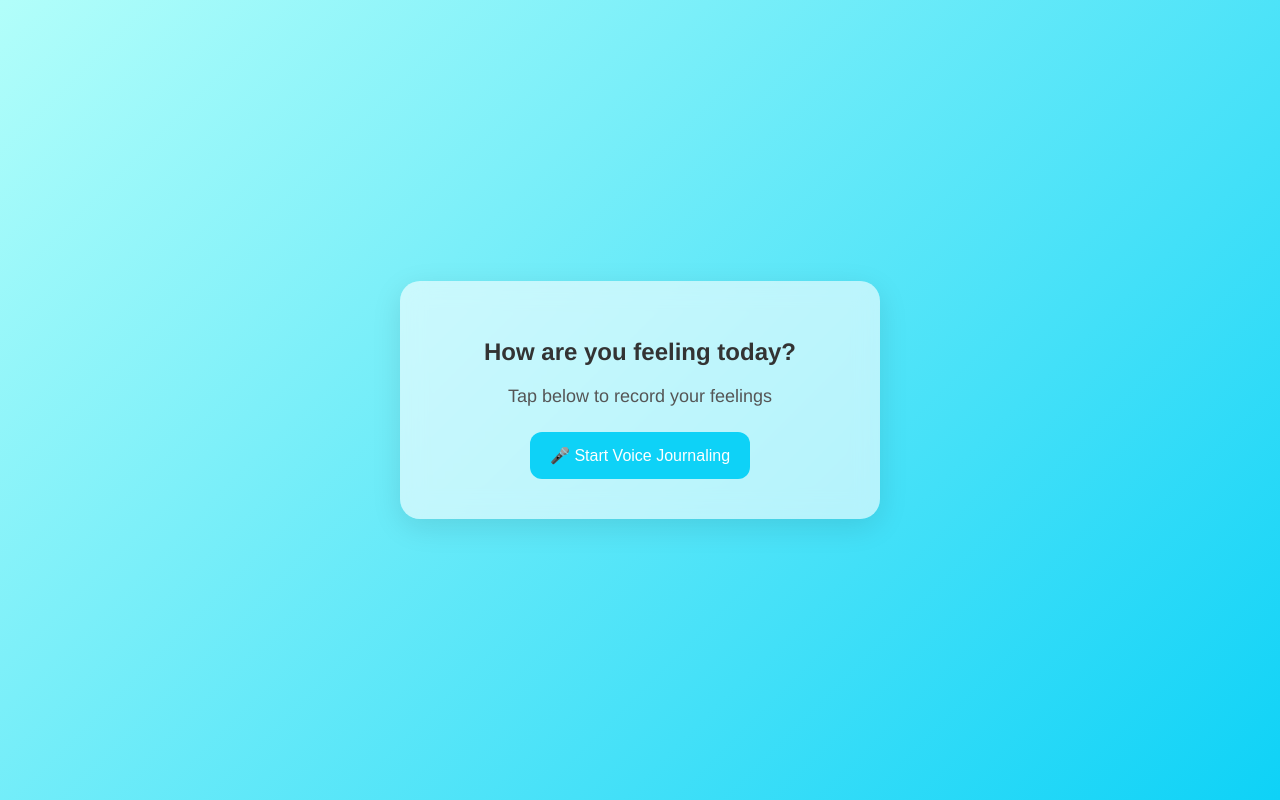
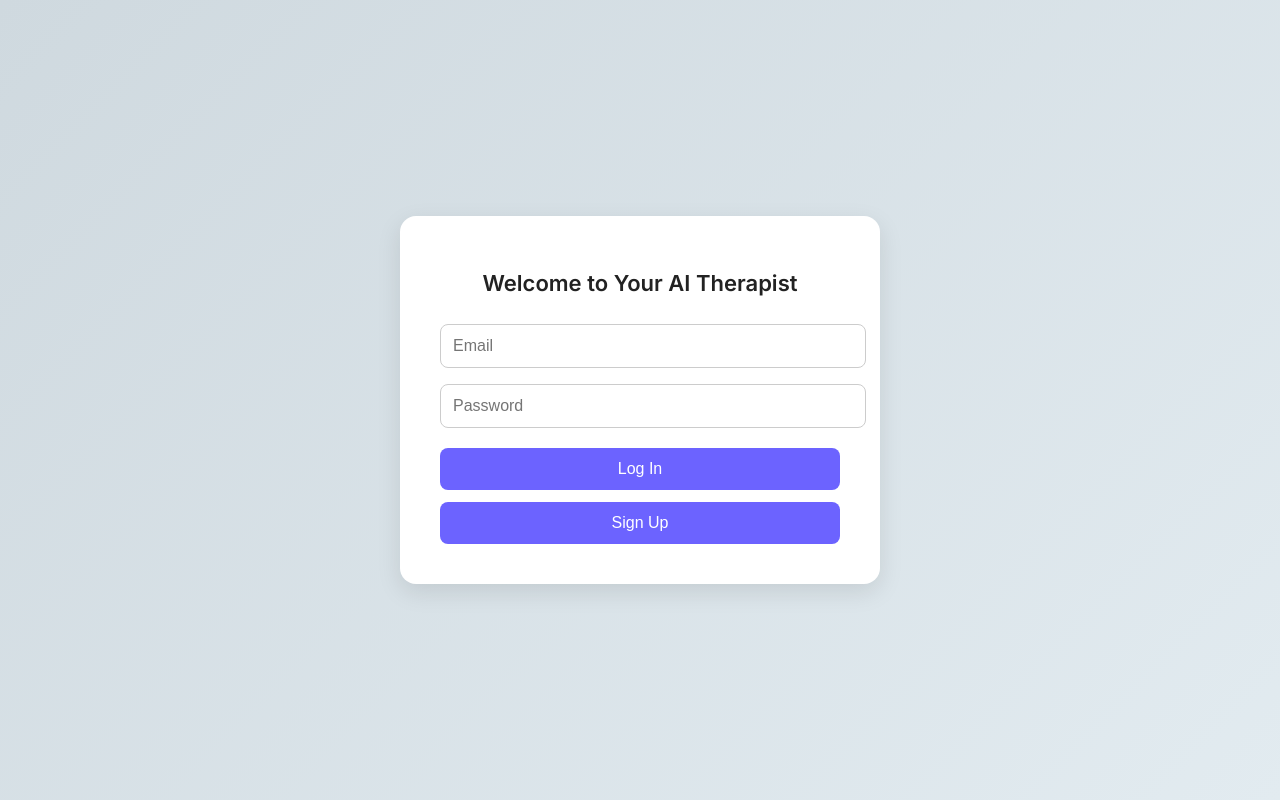
Before and after one commit to Fxmeet02/ai-therapist-frontend, a plain HTML site: page index.html in a window 1280 px wide. Drawn offline with Linux system fonts and the light colour scheme.

Commit message:
Update index.html

```diff
--- a/index.html
+++ b/index.html
@@ -4,6 +4,7 @@
 <meta charset="UTF-8" />
 <meta name="viewport" content="width=device-width, initial-scale=1.0" />
 <title>AI Therapist Companion</title>
+<link href="https://fonts.googleapis.com/css2?family=Inter:wght@400;600&display=swap" rel="stylesheet">
 <style>
   body {
     margin: 0;
@@ -12,44 +13,47 @@
     display: flex;
     justify-content: center;
     align-items: center;
-    background: linear-gradient(135deg, #b2fefa, #0ed2f7);
-    font-family: 'Helvetica Neue', sans-serif;
+    background: linear-gradient(135deg, #cfd9df, #e2ebf0);
+    font-family: 'Inter', sans-serif;
     transition: background 0.5s ease;
   }
-  .calm-container {
-    background: rgba(255, 255, 255, 0.6);
-    backdrop-filter: blur(12px);
-    border-radius: 20px;
+  .auth-container {
+    background: white;
+    border-radius: 16px;
     padding: 40px;
+    width: 90%;
     max-width: 400px;
-    width: 90%;
+    box-shadow: 0 8px 24px rgba(0,0,0,0.1);
     text-align: center;
-    box-shadow: 0 8px 30px rgba(0, 0, 0, 0.1);
-    animation: fadeIn 1s ease;
+    animation: fadeIn 0.8s ease;
   }
   h1 {
-    font-size: 24px;
-    color: #333;
+    font-size: 22px;
     margin-bottom: 20px;
+    color: #222;
   }
-  #mood {
-    font-size: 18px;
-    color: #555;
-    margin: 15px 0;
+  input {
+    width: 100%;
+    padding: 12px;
+    margin: 8px 0;
+    border: 1px solid #ccc;
+    border-radius: 8px;
+    font-size: 16px;
   }
   button {
-    background: #0ed2f7;
+    width: 100%;
+    background: #6c63ff;
+    color: white;
     border: none;
-    color: white;
-    padding: 14px 20px;
+    padding: 12px;
+    border-radius: 8px;
     font-size: 16px;
-    border-radius: 12px;
     cursor: pointer;
+    margin-top: 12px;
     transition: background 0.3s ease;
-    margin-top: 10px;
   }
   button:hover {
-    background: #0bb3cf;
+    background: #574fd6;
   }
   @keyframes fadeIn {
     from { opacity: 0; transform: translateY(10px); }
@@ -58,43 +62,25 @@
 </style>
 </head>
 <body>
-<div class="calm-container">
-  <h1>How are you feeling today?</h1>
-  <p id="mood">Tap below to record your feelings</p>
-  <button onclick="startVoiceSession()">🎤 Start Voice Journaling</button>
+<div class="auth-container">
+  <h1>Welcome to Your AI Therapist</h1>
+  <input type="email" id="email" placeholder="Email">
+  <input type="password" id="password" placeholder="Password">
+  <button onclick="login()">Log In</button>
+  <button onclick="signup()">Sign Up</button>
 </div>
 <script>
-let recognition;
-if ('webkitSpeechRecognition' in window) {
-  recognition = new webkitSpeechRecognition();
-  recognition.lang = 'en-US';
-  recognition.continuous = false;
-  recognition.interimResults = false;
-
-  recognition.onresult = function(event) {
-    const transcript = event.results[0][0].transcript;
-    document.getElementById('mood').innerText = `You said: "${transcript}"`;
-    if (transcript.toLowerCase().includes('happy')) {
-      document.body.style.background = 'linear-gradient(135deg, #fddb92, #d1fdff)';
-    } else if (transcript.toLowerCase().includes('sad')) {
-      document.body.style.background = 'linear-gradient(135deg, #89f7fe, #66a6ff)';
-    } else if (transcript.toLowerCase().includes('angry')) {
-      document.body.style.background = 'linear-gradient(135deg, #f77062, #fe5196)';
-    } else {
-      document.body.style.background = 'linear-gradient(135deg, #b2fefa, #0ed2f7)';
-    }
-  };
-
-  recognition.onerror = function(event) {
-    document.getElementById('mood').innerText = 'Error capturing voice. Please try again.';
-  };
-} else {
-  document.getElementById('mood').innerText = 'Voice recognition not supported in this browser.';
+function login() {
+  const email = document.getElementById('email').value;
+  const password = document.getElementById('password').value;
+  alert(`Logging in with: ${email}`);
+  // Here you will add Firebase/Auth0 login logic
 }
-
-function startVoiceSession() {
-  document.getElementById('mood').innerText = 'Listening... Speak now.';
-  recognition.start();
+function signup() {
+  const email = document.getElementById('email').value;
+  const password = document.getElementById('password').value;
+  alert(`Signing up with: ${email}`);
+  // Here you will add Firebase/Auth0 signup logic
 }
 </script>
 </body>
```
